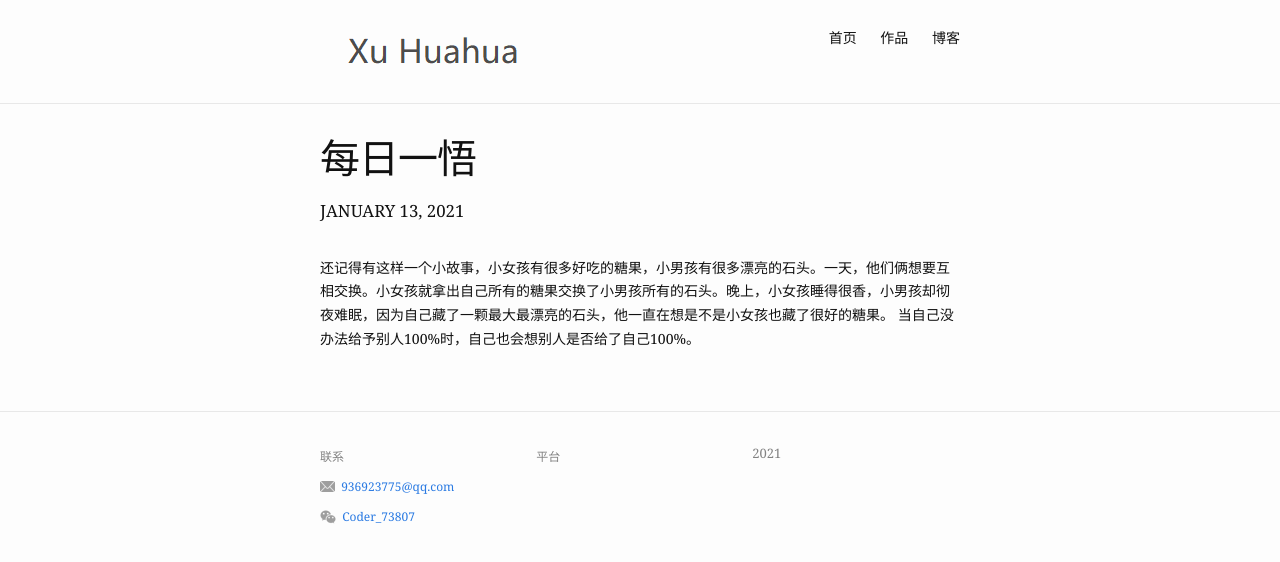
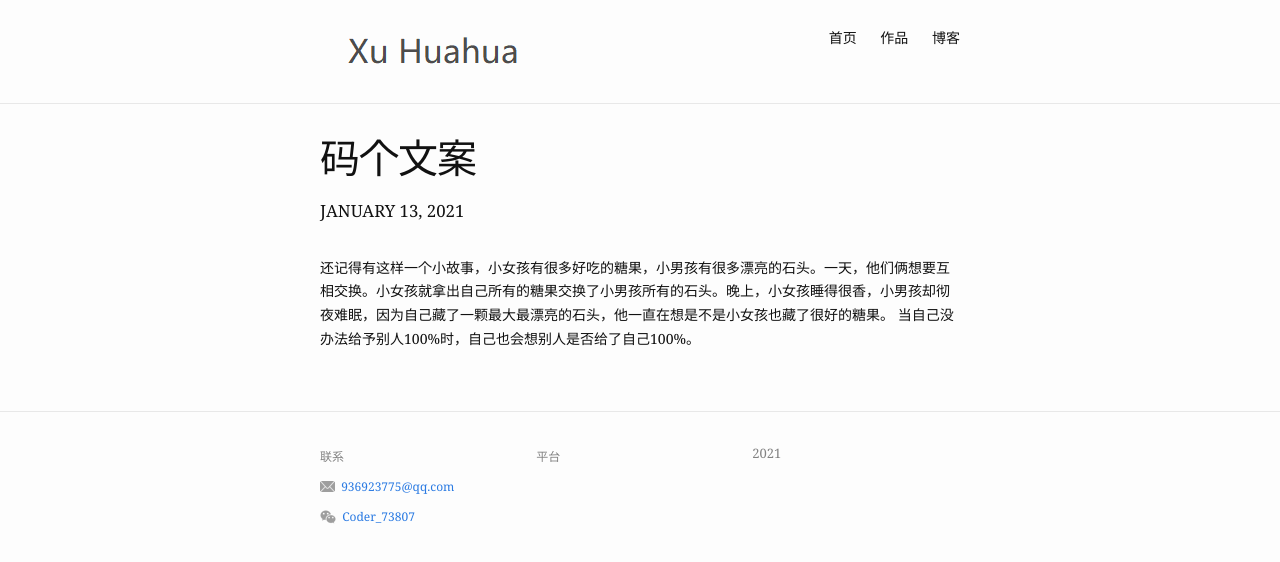
Before and after one commit to ExcellentTim/ExcellentTim.github.io, a Jekyll site: the page built from _posts/2021-01-13-每日一悟.md, in a window 1280 px wide. Shown: the top 562 px of the page. Built offline with Jekyll 4.4.1, drawn with Linux system fonts in a browser that asks for light colours.

Commit message:
修改文件: _posts/2021-01-13-每日一悟.md

```diff
--- a/_posts/2021-01-13-每日一悟.md
+++ b/_posts/2021-01-13-每日一悟.md
@@ -1,6 +1,6 @@
 ---
 layout: post
-title: 每日一悟
+title: 码个文案
 renderNumberedHeading: true
 grammar_cjkRuby: true
 date:   2021-01-13 11:00:00
```
